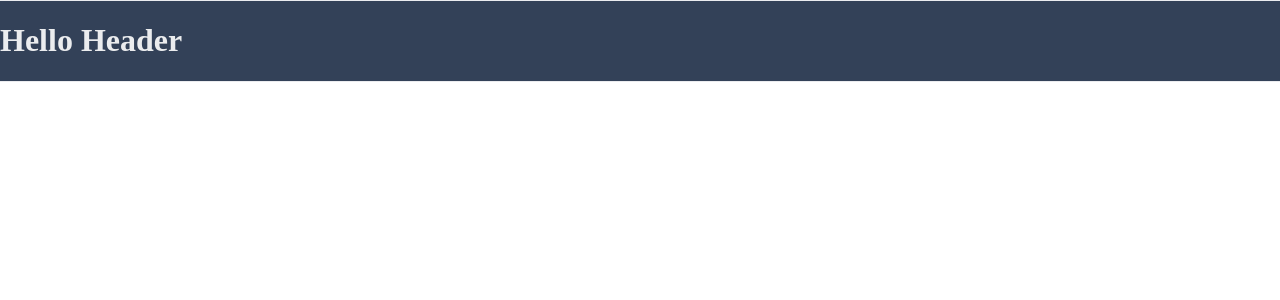
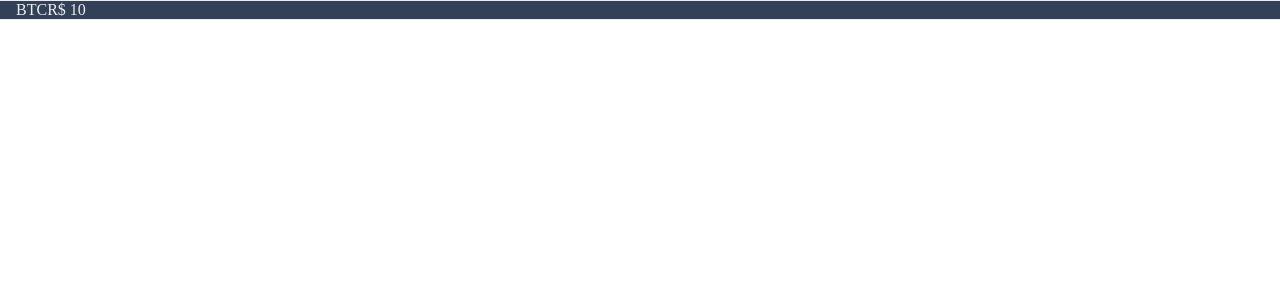
Before and after one commit to agftech/avancadev-react-with-ci, a React (Create React App) app: page / in a window 1280 px wide. Shown: the top 300 px of the page. Built offline with nearby package versions, Linux system fonts and the light colour scheme.

Commit message:
:package: feat: add coin component

```diff
--- /dev/null
+++ b/src/components/Coin/index.tsx
@@ -0,0 +1,19 @@
+// @flow
+import * as React from "react";
+
+interface CoinProps {
+	coin: string;
+	oldPrice: number;
+	currentPrice: number;
+}
+export const Coin: React.FC<CoinProps> = (props) => {
+	const { coin, oldPrice, currentPrice } = props;
+	const classes = ["Coin"];
+	oldPrice < currentPrice ? classes.push("up") : classes.push("down");
+	return (
+		<div className={classes.join(" ")}>
+			<span>{coin}</span>
+			<span>R$ {currentPrice.toLocaleString()}</span>
+		</div>
+	);
+};
--- a/src/components/Header/index.tsx
+++ b/src/components/Header/index.tsx
@@ -1,4 +1,5 @@
 import * as React from "react";
+import { Coin } from "../Coin";
 import "./index.css";
 
 interface HeaderProps {}
@@ -6,7 +7,7 @@ interface HeaderProps {}
 export const Header: React.FC<HeaderProps> = (props) => {
 	return (
 		<div className='Header'>
-			<h1>Hello Header</h1>
+			<Coin coin='BTC' oldPrice={0} currentPrice={10} />
 		</div>
 	);
 };
```
